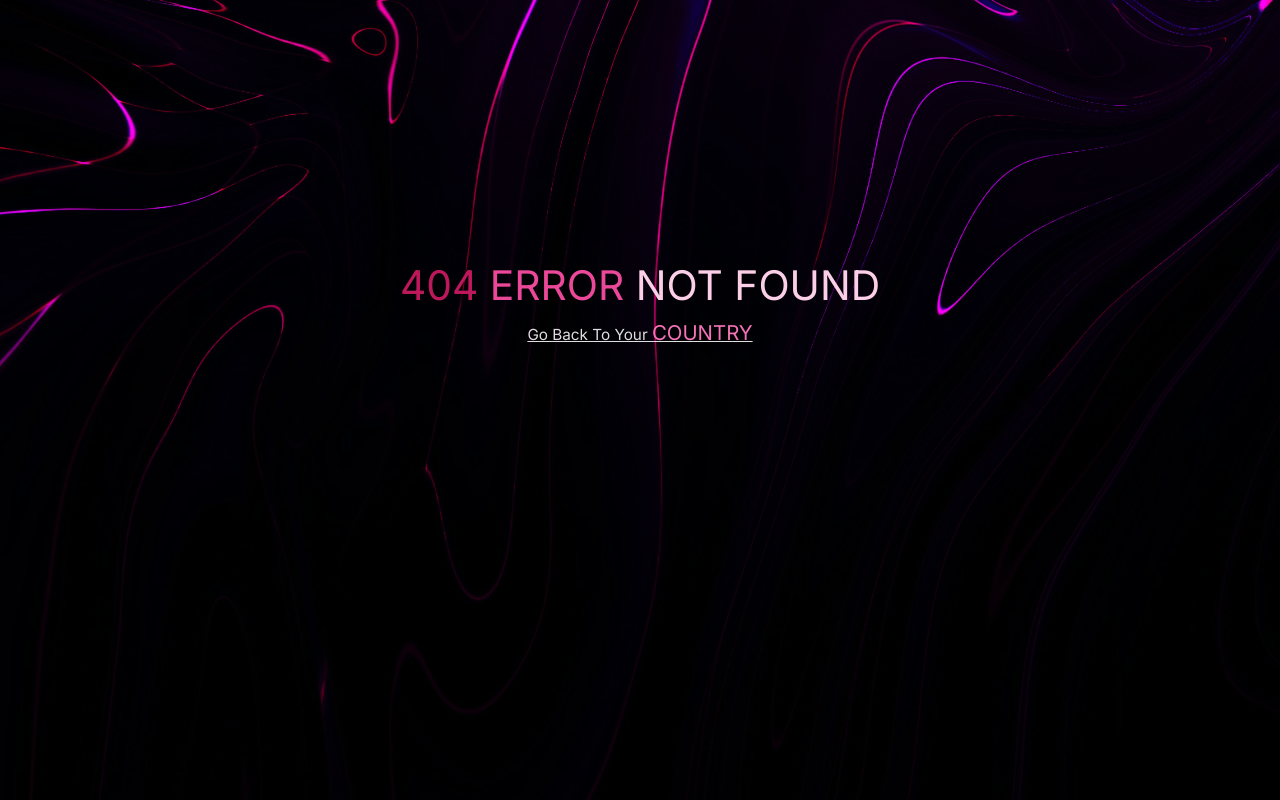
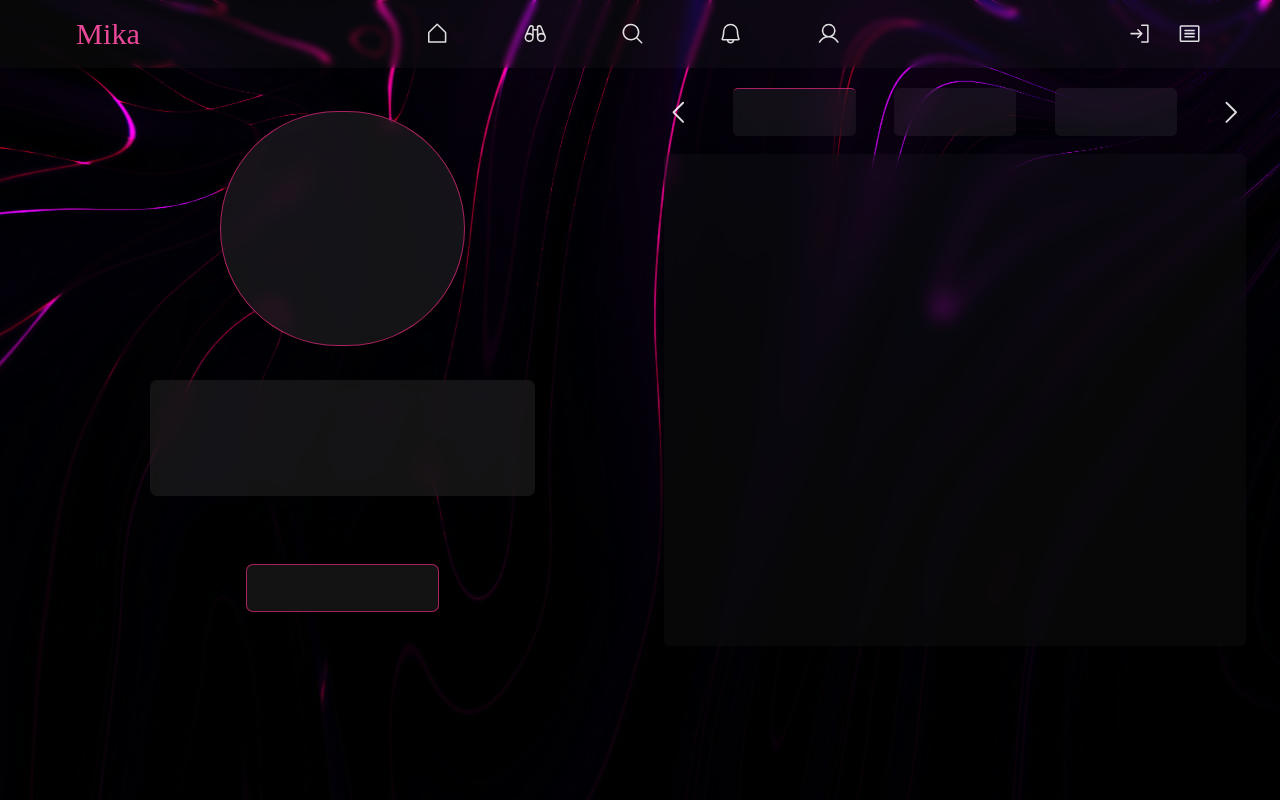
Before and after one commit to RafihYahya/MikaReactTs, a React (Vite) app: page /user in a window 1280 px wide. Before the commit this address had no page. Built offline with nearby package versions, Linux system fonts and the light colour scheme; a web font is replaced by a local one.

Commit message:
user_pageFirstDraft

```diff
--- a/src/Layouts/AuthLayout.tsx
+++ b/src/Layouts/AuthLayout.tsx
@@ -1,12 +1,14 @@
 import { Routes,Route } from 'react-router-dom'
 import HomePage from '../Pages/HomePage'
 import ErrorPage from '../Pages/ErrorPage'
+import UserPage from '../Pages/UserPage'
 
 const AuthLayout = () => {
   return (
     <>
     <Routes>
       <Route path='/' element={<HomePage/>}/>
+      <Route path='/user' element={<UserPage/>}/>
       <Route path='*' element={<ErrorPage/>}/>
     </Routes>
     </>
--- a/src/Pages/UserPage.tsx
+++ b/src/Pages/UserPage.tsx
@@ -1,8 +1,31 @@
-import React from 'react'
+import { CaretLeft, CaretRight } from '@phosphor-icons/react'
+import Navbar from '../Components/Navbar'
 
 const UserPage = () => {
   return (
-    <div>UserPage</div>
+    <>
+      <Navbar />
+      <div className='pt-[6%] p-10 flex items-center justify-center gap-4 w-full h-screen max-w-[1550px] mx-auto'>
+        <div className=' w-full h-full flex justify-start items-center flex-col gap-8 p-10'>
+          <div className='w-72 h-72 bg-[#EDE8E815] backdrop-blur-md border-2 border-pink-600/75 rounded-full mb-2 '></div>
+          <div className='w-[70%] h-[24%] bg-[#EDE8E815] backdrop-blur-md  rounded-lg'></div>
+          <div className='w-[35%] h-[10%] bg-[#EDE8E815] backdrop-blur-md border-2 border-pink-600/75 rounded-lg mt-12'></div>
+        </div>
+        <div className='  w-full h-full flex justify-center items-center flex-col'>
+          <div className='w-full h-24 flex justify-between items-center mb-2'>
+            <div className='hover:text-pink-600 cursor-pointer'><CaretLeft size={36} />
+            </div>
+            <div className='h-14 rounded-md w-36 bg-[#EDE8E810] backdrop-blur-md border-t-2 border-pink-600/75'></div>
+            <div className='h-14 rounded-md w-36 bg-[#EDE8E810] backdrop-blur-md'></div>
+            <div className='h-14 rounded-md w-36 bg-[#EDE8E810] backdrop-blur-md'></div>
+            <div className='hover:text-pink-600 cursor-pointer'><CaretRight size={36} />
+
+            </div>
+          </div>
+          <div className='w-full h-full bg-[#EDE8E807] backdrop-blur-md rounded-md'></div>
+        </div>
+      </div>
+    </>
   )
 }
 
```
